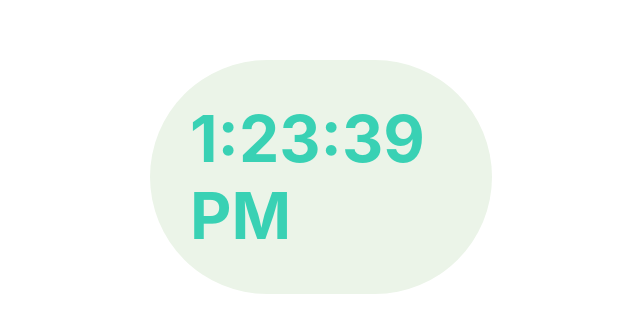
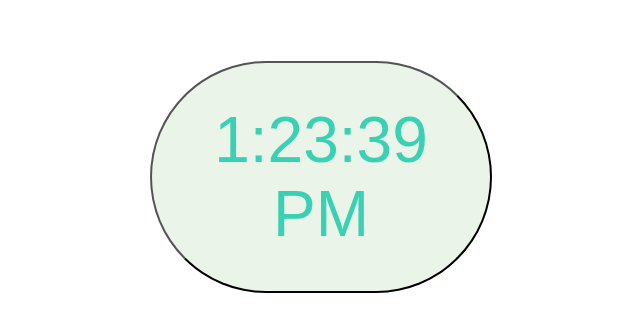
Before and after one commit to Adstrat/react-clock, a React (Create React App) app: page / in a window 1280 px wide. Shown: the part 143-476 px from the top of the page, without its empty margins (319-959 px from the left). Built offline with nearby package versions, Linux system fonts and the light colour scheme.

Commit message:
clock component added

```diff
--- a/src/App.css
+++ b/src/App.css
@@ -10,7 +10,6 @@
 }
 
 .clock {
-  font-size: 400%;
   padding: 40px;
   border-radius: 120px;
 }
--- a/src/App.js
+++ b/src/App.js
@@ -1,36 +1,38 @@
 import './App.css';
 import React from 'react';
+import Clock from './Clock';
 
 export default class App extends React.Component {
-
   constructor( props ) {
     super( props );
     this.state = {
-      date: new Date(),
       color: '#39D1B4',
-      background: '#ebf4e8'
+      background: '#ebf4e8',
+      font: '400%'
     };
   }
 
   componentDidMount() {
-    setInterval( () => {
+    this.timerID = setInterval( () => {
       this.setState( { date: new Date() } );
     }, 1000 );
+  }
+
+  componentWillUnmount() {
+    clearInterval( this.timerID );
   }
 
   render() {
     return (
       <div className="main-container">
         <div className="time-container">
-          <h1
-            className="clock"
+          <Clock
             style={{
               color: this.state.color,
-              backgroundColor: this.state.background
+              backgroundColor: this.state.background,
+              fontSize: this.state.font
             }}
-          >
-            {this.state.date.toLocaleTimeString()}
-          </h1>
+          />
         </div>
       </div >
     )
--- /dev/null
+++ b/src/Clock.js
@@ -0,0 +1,32 @@
+import './App.css';
+import React from 'react';
+
+export default class Clock extends React.Component {
+  constructor( props ) {
+    super( props );
+    this.state = {
+      date: new Date(),
+    };
+  }
+
+  componentDidMount() {
+    this.timerID = setInterval( () => {
+      this.setState( { date: new Date() } );
+    }, 1000 );
+  }
+
+  componentWillUnmount() {
+    clearInterval( this.timerID );
+  }
+
+  render() {
+    return (
+      <button
+        className="clock"
+        style={this.props.style}
+      >
+        {this.state.date.toLocaleTimeString()}
+      </button>
+    )
+  }
+}
```
